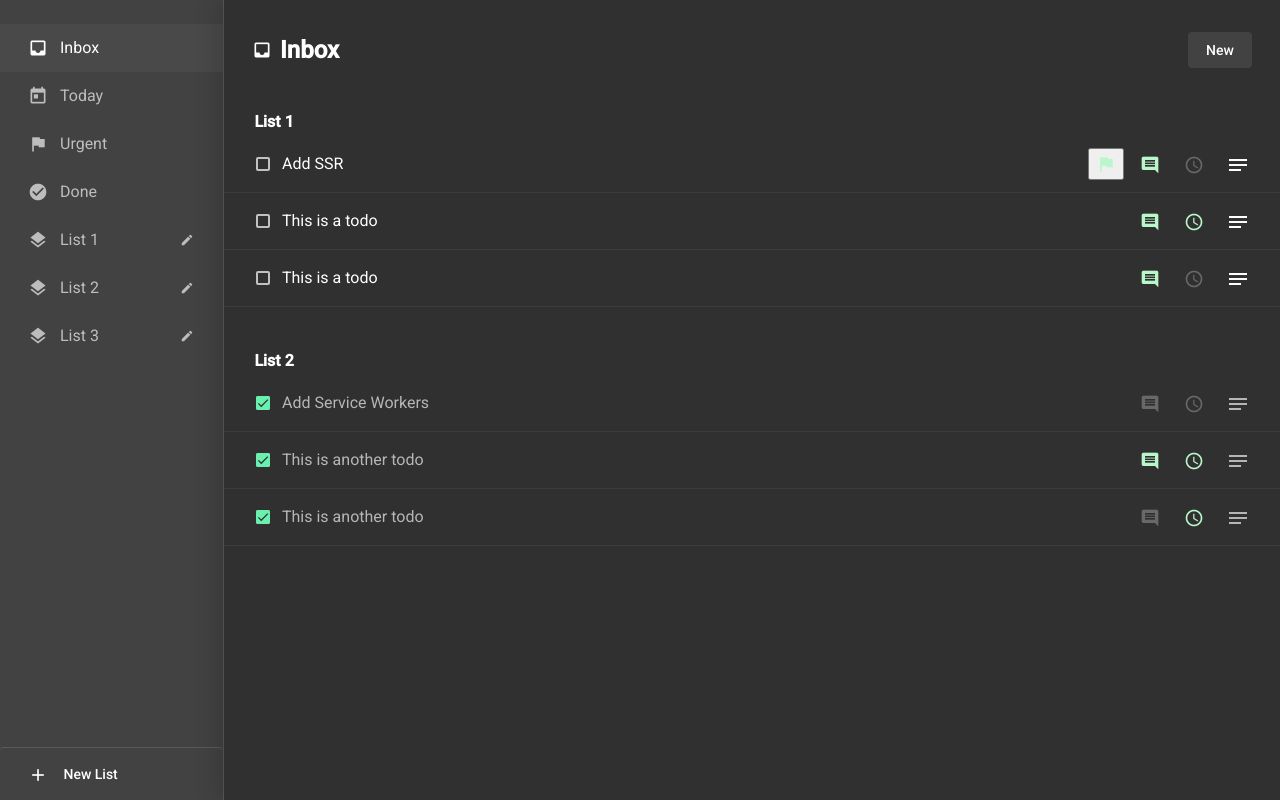
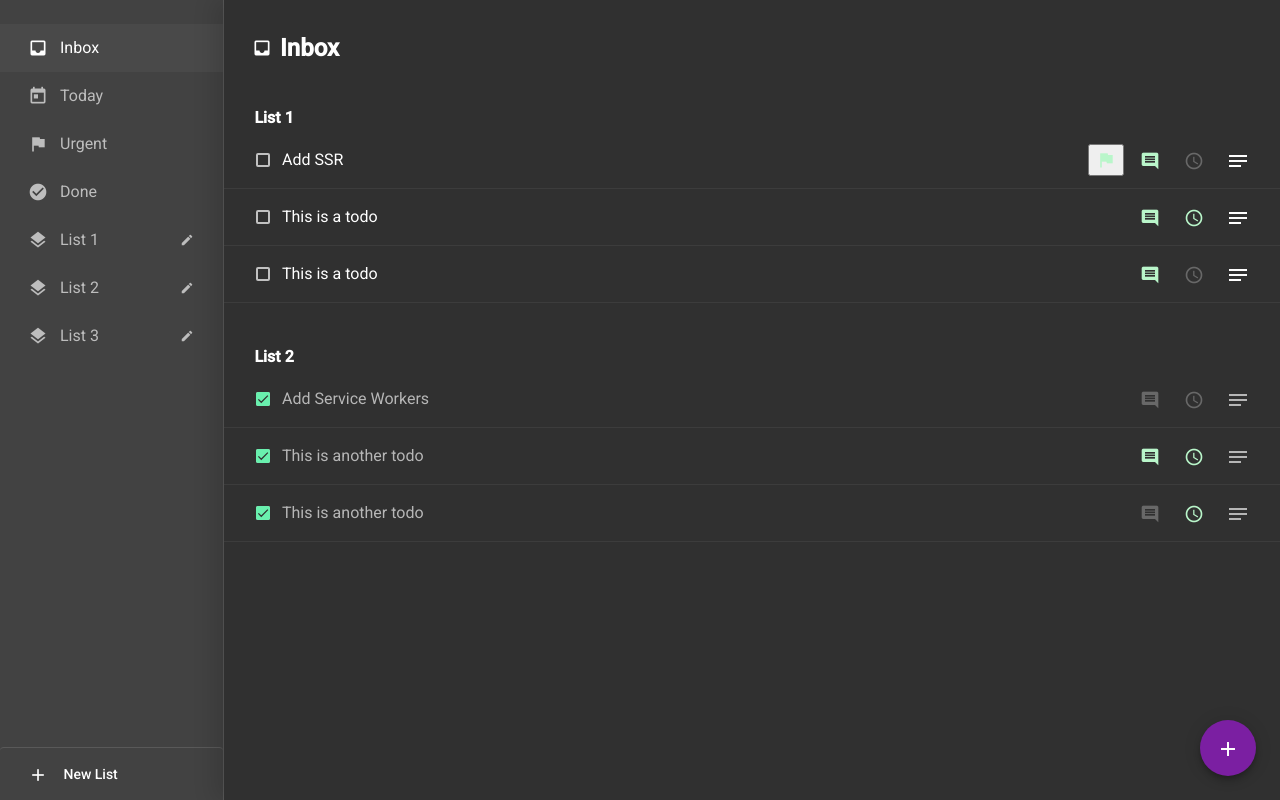
Before and after one commit to wintersteve/todo, an Angular app: page / in a window 1280 px wide. Built offline with nearby package versions, Linux system fonts and the light colour scheme.

Commit message:
change add button

```diff
--- a/src/app/todos/todos.component.html
+++ b/src/app/todos/todos.component.html
@@ -1,12 +1,11 @@
 <div class="row">
-	<button mat-icon-button class="mobile-menu" (click)="expanded.emit()">
-		<mat-icon>menu</mat-icon>
-	</button>
 	<h1 class="title">
 		<mat-icon class="header-icon">{{ selectedList.icon }}</mat-icon>
 		{{ selectedList.title }}
 	</h1>
-	<button mat-flat-button (click)="added.emit()">New</button>
+	<button mat-icon-button class="mobile-menu" (click)="expanded.emit()">
+		<mat-icon>menu</mat-icon>
+	</button>
 </div>
 
 <mat-action-list
@@ -121,3 +120,13 @@
 		Click on the add button to add a new to do item
 	</div></ng-template
 >
+
+<button
+	mat-fab
+	color="primary"
+	class="add-btn"
+	aria-label="Example icon button with a delete icon"
+	(click)="added.emit()"
+>
+	<mat-icon>add</mat-icon>
+</button>
--- a/src/app/todos/todos.component.scss
+++ b/src/app/todos/todos.component.scss
@@ -97,6 +97,12 @@
 	margin: 2rem;
 }
 
+.add-btn {
+	position: absolute;
+	bottom: 1.5rem;
+	right: 1.5rem;
+}
+
 @media screen and (max-width: map-get($breakpoints, 's' )) {
 	.row {
 		margin: 1rem 1.1rem;
```
